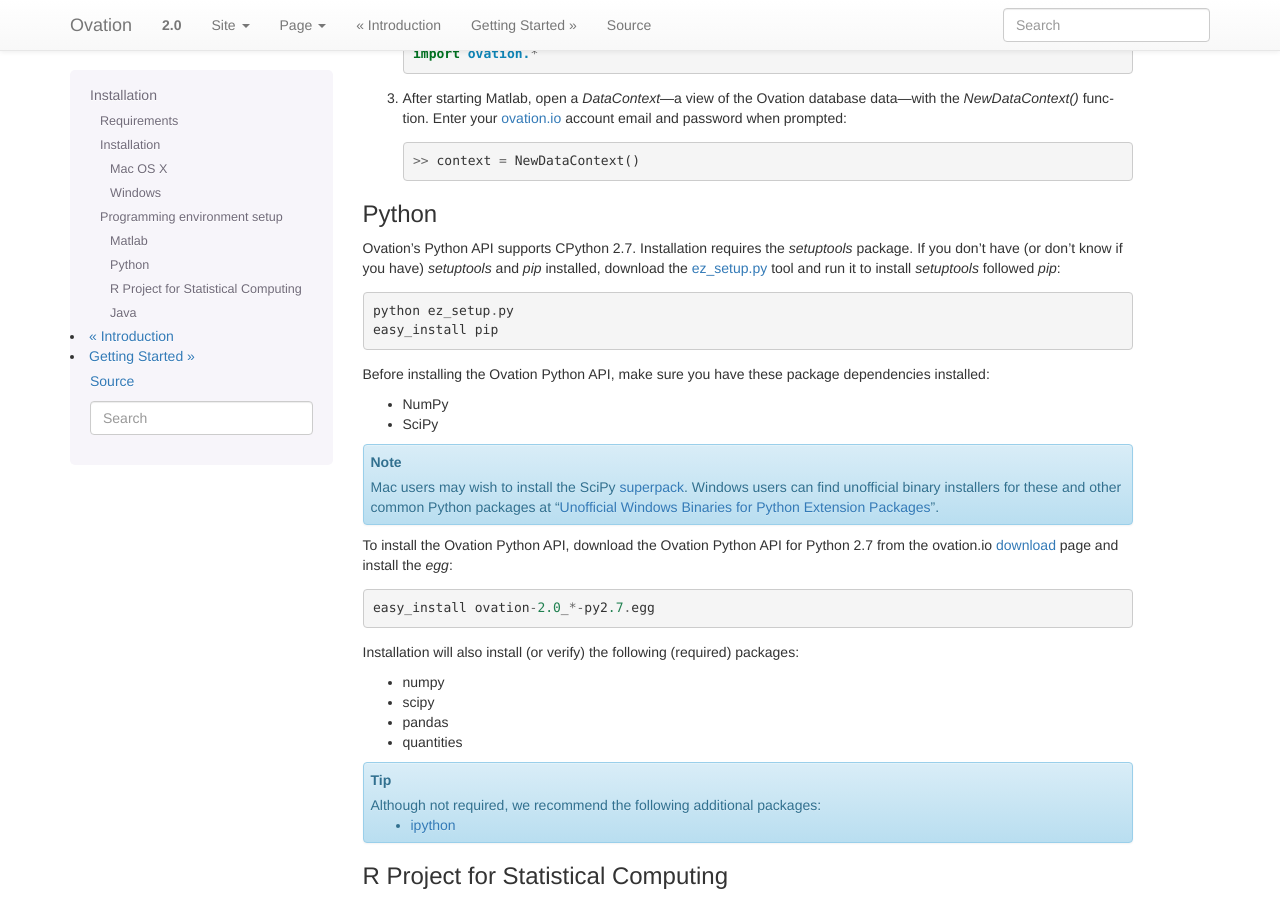
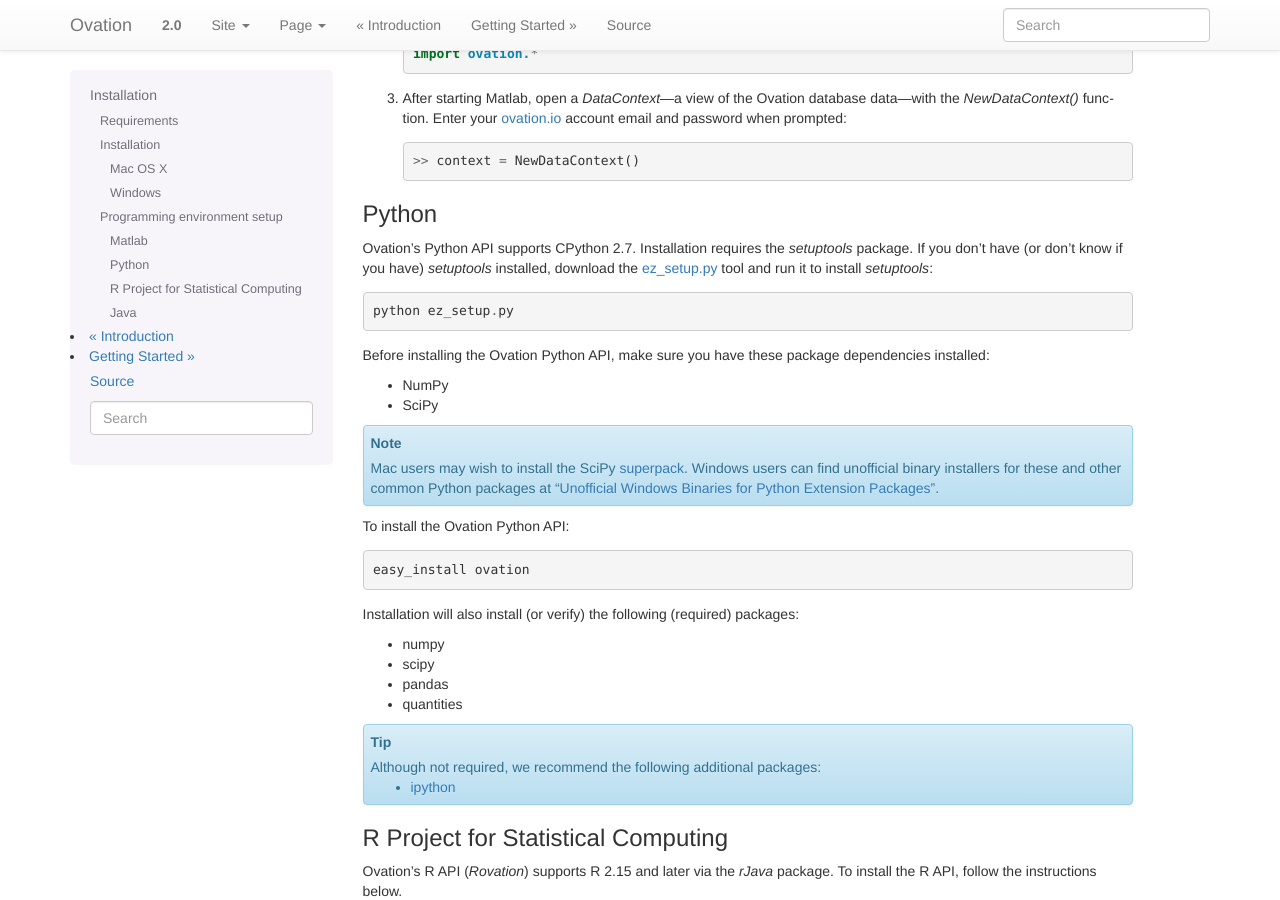
Before and after one commit to physion/ovation-docs, a Sphinx documentation site: the page built from source/installation.rst, in a window 1280 px wide and 900 px high, scrolled down 1549 px. Built offline with Sphinx 7.4.7, drawn with Linux system fonts in a browser that asks for light colours.

Commit message:
Update python docs to use easy_install and PyPI for Ovation

```diff
--- a/source/importing_data.rst
+++ b/source/importing_data.rst
@@ -55,7 +55,7 @@
 
 3. Install the :ref:`Ovation Python API <sec-python-installation>` and the Ovation Neo Importer::
 
-    pip install ovation-neo
+    easy_install ovation-neo
 
 The physiology data importer is run from the terminal command line::
 
--- a/source/installation.rst
+++ b/source/installation.rst
@@ -85,10 +85,9 @@
 Python
 ------
 
-Ovation's Python API supports CPython 2.7. Installation requires the `setuptools` package. If you don't have (or don't know if you have) `setuptools` and `pip` installed, download the `ez_setup.py <https://bitbucket.org/pypa/setuptools/raw/0.7.4/ez_setup.py>`_ tool and run it to install `setuptools` followed `pip`::
+Ovation's Python API supports CPython 2.7. Installation requires the `setuptools` package. If you don't have (or don't know if you have) `setuptools` installed, download the `ez_setup.py <https://bitbucket.org/pypa/setuptools/raw/0.7.4/ez_setup.py>`_ tool and run it to install `setuptools`::
 
      python ez_setup.py
-     easy_install pip
 
 Before installing the Ovation Python API, make sure you have these package dependencies installed:
 
@@ -98,9 +97,9 @@
 .. note::
     Mac users may wish to install the SciPy `superpack <http://fonnesbeck.github.io/ScipySuperpack/>`_. Windows users can find unofficial binary installers for these and other common Python packages at "`Unofficial Windows Binaries for Python Extension Packages <http://www.lfd.uci.edu/~gohlke/pythonlibs/>`_".
 
-To install the Ovation Python API, download the Ovation Python API for Python 2.7 from the ovation.io download_ page and install the `egg`::
+To install the Ovation Python API::
 
-    easy_install ovation-2.0_*-py2.7.egg
+    easy_install ovation
 
 Installation will also install (or verify) the following (required) packages:
 
```
